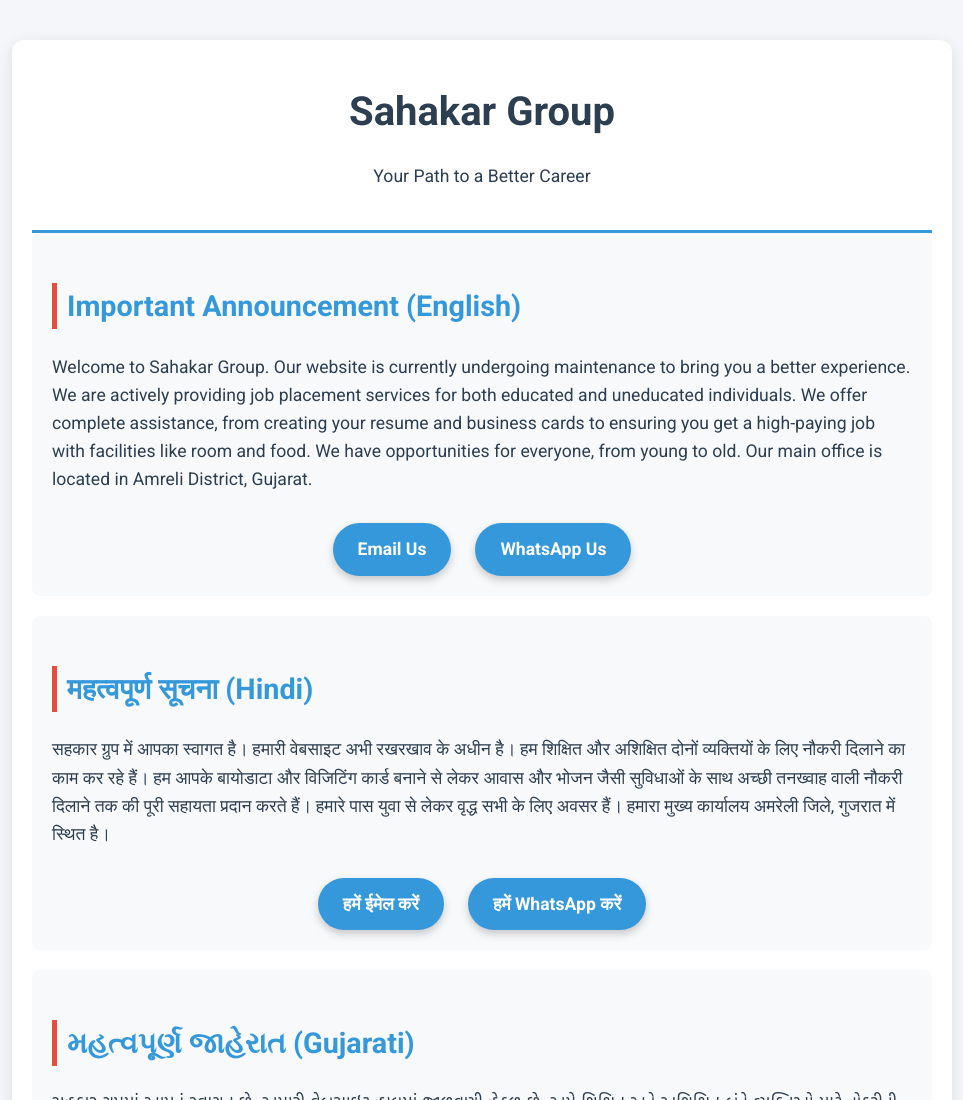
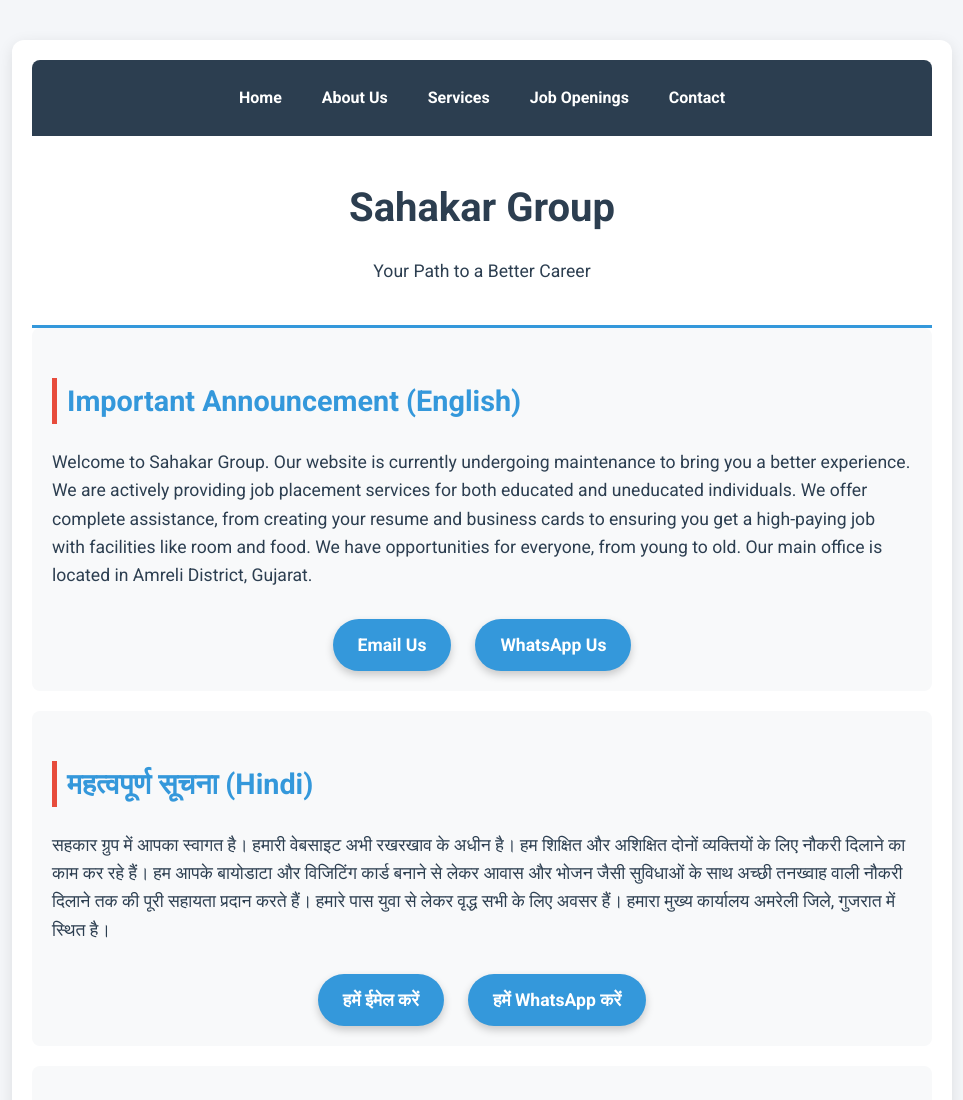
Before and after one commit to SahakarGroup555/SahakarGroup555.github.io, a plain HTML site: page index.html in a window 1280 px wide. Shown: the top 1100 px of the page, without its empty margins (158-1121 px from the left). Drawn offline with Linux system fonts and the light colour scheme.

Commit message:
Update index.html

```diff
--- a/index.html
+++ b/index.html
@@ -32,6 +32,29 @@
             background-color: #fff;
             box-shadow: 0 4px 15px rgba(0, 0, 0, 0.1);
             border-radius: 12px;
+        }
+
+        /* Navigation Bar Styling */
+        .navbar {
+            display: flex;
+            justify-content: center;
+            padding: 15px 0;
+            background-color: var(--primary-color);
+            border-radius: 8px 8px 0 0;
+            margin-bottom: 20px;
+        }
+
+        .navbar a {
+            color: #fff;
+            text-decoration: none;
+            font-weight: bold;
+            padding: 10px 20px;
+            transition: background-color 0.3s ease;
+            border-radius: 5px;
+        }
+
+        .navbar a:hover {
+            background-color: var(--secondary-color);
         }
 
         header {
@@ -130,6 +153,13 @@
 </head>
 <body>
     <div class="container">
+        <div class="navbar">
+            <a href="index.html">Home</a>
+            <a href="aboutus.html">About Us</a>
+            <a href="services.html">Services</a>
+            <a href="jobs.html">Job Openings</a>
+            <a href="contactus.html">Contact</a>
+        </div>
         <header>
             <h1>Sahakar Group</h1>
             <p>Your Path to a Better Career</p>
```
